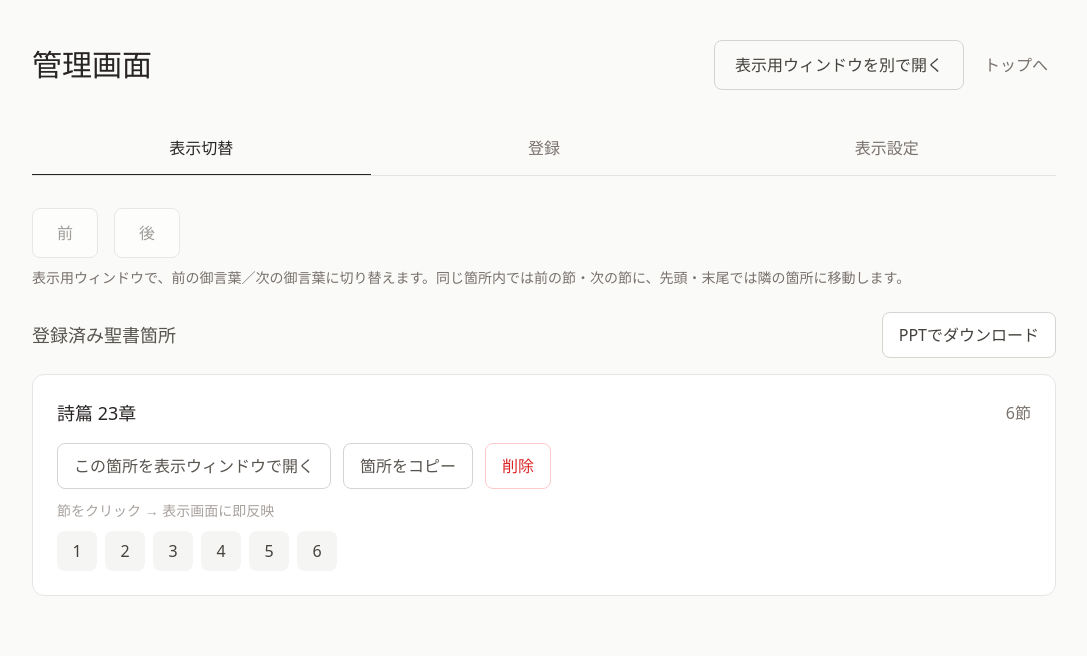
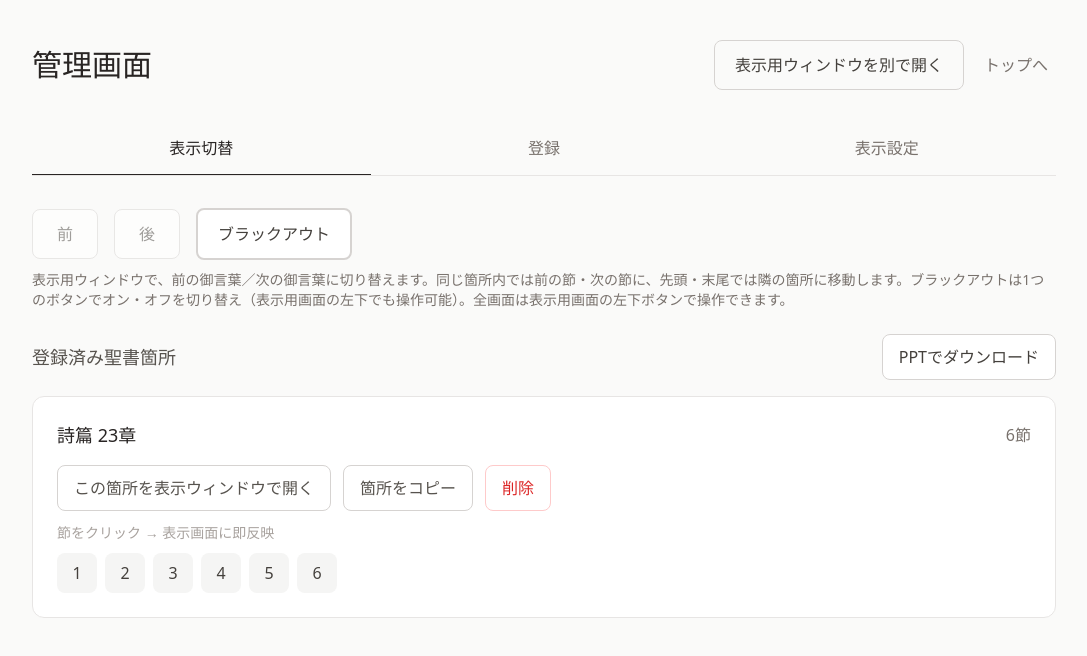
Before and after one commit to ktakaham/bible_presenter, a Next.js app: page /admin in a window 1280 px wide. Shown: the top 656 px of the page, without its empty margins (96-1183 px from the left). Built offline with nearby package versions, Linux system fonts and the light colour scheme.

Commit message:
黒画面/全画面機能

```diff
--- a/app/admin/page.tsx
+++ b/app/admin/page.tsx
@@ -2,6 +2,7 @@
 
 import {
   getBroadcastChannel,
+  sendBlackout,
   sendDisplaySettings,
   sendShowVerse,
   type BroadcastMessage,
@@ -71,6 +72,8 @@ export default function AdminPage() {
   const [activeTab, setActiveTab] = useState<"switch" | "register" | "settings">("switch");
   const [pptxDownloading, setPptxDownloading] = useState(false);
   const [pptxSelectOpen, setPptxSelectOpen] = useState(false);
+  /** 表示画面のブラックアウト状態（BLACKOUT_STATE で同期） */
+  const [blackoutOn, setBlackoutOn] = useState(false);
   /** 箇所ID -> 選択した節のインデックス（0始まり） */
   const [pptxSelectedVerses, setPptxSelectedVerses] = useState<Map<string, Set<number>>>(new Map());
   /** モーダル内のPPT用表示設定（モーダルを開いた時点の表示設定で初期化） */
@@ -119,6 +122,9 @@ export default function AdminPage() {
           passageId: msg.passageId,
           verseIndex: msg.verseIndex,
         });
+      }
+      if (msg?.type === "BLACKOUT_STATE") {
+        setBlackoutOn(msg.on);
       }
     };
     ch.addEventListener("message", handler);
@@ -321,7 +327,7 @@ export default function AdminPage() {
               </div>
             )}
             <div className="mb-5 sm:mb-6">
-              <div className="flex items-center gap-4">
+              <div className="flex flex-wrap items-center gap-3 sm:gap-4">
                 <button
                   type="button"
                   onClick={handlePrev}
@@ -338,9 +344,26 @@ export default function AdminPage() {
                 >
                   後
                 </button>
+                <button
+                  type="button"
+                  onClick={() => {
+                    const next = !blackoutOn;
+                    sendBlackout(next);
+                    setBlackoutOn(next);
+                  }}
+                  className={`min-h-[48px] px-4 py-2.5 sm:px-5 sm:py-3 rounded-lg font-medium text-base transition ${
+                    blackoutOn
+                      ? "bg-stone-800 text-white border-2 border-stone-800 hover:bg-stone-700"
+                      : "bg-white text-stone-700 border-2 border-stone-300 hover:bg-stone-50"
+                  }`}
+                  title={blackoutOn ? "表示に戻す" : "ブラックアウト"}
+                  aria-pressed={blackoutOn}
+                >
+                  {blackoutOn ? "ブラックアウト中" : "ブラックアウト"}
+                </button>
               </div>
               <p className="text-sm text-stone-500 mt-2 sm:mt-2.5">
-                表示用ウィンドウで、前の御言葉／次の御言葉に切り替えます。同じ箇所内では前の節・次の節に、先頭・末尾では隣の箇所に移動します。
+                表示用ウィンドウで、前の御言葉／次の御言葉に切り替えます。同じ箇所内では前の節・次の節に、先頭・末尾では隣の箇所に移動します。ブラックアウトは1つのボタンでオン・オフを切り替え（表示用画面の左下でも操作可能）。全画面は表示用画面の左下ボタンで操作できます。
               </p>
             </div>
             {copyFeedback === "コピーできませんでした" && (
--- a/app/display/[id]/DisplayClient.tsx
+++ b/app/display/[id]/DisplayClient.tsx
@@ -3,6 +3,7 @@
 import { VerseText } from "@/components/VerseText";
 import {
   getBroadcastChannel,
+  sendBlackoutState,
   sendCurrentState,
   type BroadcastMessage,
 } from "@/lib/broadcast";
@@ -113,6 +114,7 @@ export default function DisplayClient({
     )
   );
   const [isFullscreen, setIsFullscreen] = useState(false);
+  const [isBlackout, setIsBlackout] = useState(false);
   const [fontScale, setFontScaleState] = useState(DEFAULT_SCALE);
   const [theme, setThemeState] = useState<DisplayTheme>("dark");
   const [aspectRatio, setAspectRatioState] = useState<AspectRatioId>(DEFAULT_ASPECT_RATIO);
@@ -185,6 +187,21 @@ export default function DisplayClient({
     ch.addEventListener("message", handler);
     return () => ch.removeEventListener("message", handler);
   }, []);
+
+  useEffect(() => {
+    const ch = getBroadcastChannel();
+    if (!ch) return;
+    const handler = (e: MessageEvent<BroadcastMessage>) => {
+      const msg = e.data;
+      if (msg?.type === "BLACKOUT") setIsBlackout(msg.on);
+    };
+    ch.addEventListener("message", handler);
+    return () => ch.removeEventListener("message", handler);
+  }, []);
+
+  useEffect(() => {
+    sendBlackoutState(isBlackout);
+  }, [isBlackout]);
 
   const setFontScale = useCallback((v: number) => {
     const next = Math.min(MAX_SCALE, Math.max(MIN_SCALE, v));
@@ -324,6 +341,10 @@ export default function DisplayClient({
     <div
       className={`fixed inset-0 ${bgClass} flex flex-col items-center justify-center overflow-hidden select-none`}
     >
+      {isBlackout && (
+        <div className="fixed inset-0 bg-black z-20" aria-hidden="true" />
+      )}
+
       <div
         className={`flex flex-col items-center w-full flex-1 ${
           verticalAlign === "top"
@@ -370,7 +391,41 @@ export default function DisplayClient({
       <div
         className={`absolute bottom-[3vh] left-[2vw] right-[2vw] flex items-center justify-between pointer-events-none sm:pointer-events-auto`}
       >
-        <div className="flex items-center gap-1 opacity-0 hover:opacity-100 focus-within:opacity-100 transition-opacity">
+        <div className="flex items-center gap-2 opacity-0 hover:opacity-100 focus-within:opacity-100 transition-opacity z-30">
+          <button
+            type="button"
+            onClick={() => setIsBlackout((prev) => !prev)}
+            className={`flex items-center justify-center w-8 h-8 rounded ${isBlackout ? "bg-white/15 text-white border border-white/40 hover:bg-white/25" : isDark ? "bg-white/10 text-white hover:bg-white/20" : "bg-stone-200 text-stone-700 hover:bg-stone-300"}`}
+            title={isBlackout ? "表示に戻す" : "ブラックアウト"}
+            aria-label={isBlackout ? "表示に戻す" : "ブラックアウト"}
+          >
+            {isBlackout ? (
+              <svg xmlns="http://www.w3.org/2000/svg" width="18" height="18" viewBox="0 0 24 24" fill="none" stroke="currentColor" strokeWidth="2" strokeLinecap="round" strokeLinejoin="round"><rect x="2" y="3" width="20" height="14" rx="2" /><path d="M8 21h8" /><path d="M12 17v4" /><line x1="2" y1="3" x2="22" y2="17" /></svg>
+            ) : (
+              <svg xmlns="http://www.w3.org/2000/svg" width="18" height="18" viewBox="0 0 24 24" fill="none" stroke="currentColor" strokeWidth="2" strokeLinecap="round" strokeLinejoin="round"><rect x="2" y="3" width="20" height="14" rx="2" /><path d="M8 21h8" /><path d="M12 17v4" /><line x1="4" y1="7" x2="20" y2="7" /></svg>
+            )}
+          </button>
+          <button
+            type="button"
+            onClick={() => {
+              if (document.fullscreenElement) {
+                document.exitFullscreen?.();
+                setIsFullscreen(false);
+              } else {
+                document.documentElement.requestFullscreen?.();
+                setIsFullscreen(true);
+              }
+            }}
+            className={`flex items-center justify-center w-8 h-8 rounded ${isBlackout ? "bg-white/15 text-white border border-white/40 hover:bg-white/25" : isDark ? "bg-white/10 text-white hover:bg-white/20" : "bg-stone-200 text-stone-700 hover:bg-stone-300"}`}
+            title={isFullscreen ? "全画面解除" : "全画面表示"}
+            aria-label={isFullscreen ? "全画面解除" : "全画面表示"}
+          >
+            {isFullscreen ? (
+              <svg xmlns="http://www.w3.org/2000/svg" width="18" height="18" viewBox="0 0 24 24" fill="none" stroke="currentColor" strokeWidth="2" strokeLinecap="round" strokeLinejoin="round"><path d="M8 3v3a2 2 0 0 1-2 2H3m18 0h-3a2 2 0 0 1-2-2V3m0 18v-3a2 2 0 0 1 2-2h3M3 16v3a2 2 0 0 0 2 2h3" /></svg>
+            ) : (
+              <svg xmlns="http://www.w3.org/2000/svg" width="18" height="18" viewBox="0 0 24 24" fill="none" stroke="currentColor" strokeWidth="2" strokeLinecap="round" strokeLinejoin="round"><path d="M8 3H5a2 2 0 0 0-2 2v3m18 0V5a2 2 0 0 0-2-2h-3m0 18h3a2 2 0 0 0 2-2v-3M3 16v3a2 2 0 0 0 2 2h3" /></svg>
+            )}
+          </button>
           {prevId ? (
             <button
               type="button"
--- a/lib/broadcast.ts
+++ b/lib/broadcast.ts
@@ -18,7 +18,13 @@ export type BroadcastMessage =
   /** 表示画面 → 管理画面: 現在表示中の箇所・節 */
   | { type: "CURRENT_STATE"; passageId: string; verseIndex: number }
   /** 管理画面 → 表示画面: 表示設定 */
-  | { type: "DISPLAY_SETTINGS"; payload: DisplaySettingsPayload };
+  | { type: "DISPLAY_SETTINGS"; payload: DisplaySettingsPayload }
+  /** 管理画面 → 表示画面: ブラックアウト on/off */
+  | { type: "BLACKOUT"; on: boolean }
+  /** 表示画面 → 管理画面: ブラックアウト状態（トグル同期用） */
+  | { type: "BLACKOUT_STATE"; on: boolean }
+  /** 管理画面 → 表示画面: 全画面表示を要求 */
+  | { type: "REQUEST_FULLSCREEN" };
 
 export function getBroadcastChannel(): BroadcastChannel | null {
   if (typeof window === "undefined") return null;
@@ -71,3 +77,21 @@ export function sendDisplaySettings(payload: DisplaySettingsPayload): void {
     payload,
   } satisfies BroadcastMessage);
 }
+
+/** 管理画面 → 表示画面: ブラックアウト（true=黒画面、false=表示に戻す） */
+export function sendBlackout(on: boolean): void {
+  const ch = getBroadcastChannel();
+  ch?.postMessage({ type: "BLACKOUT", on } satisfies BroadcastMessage);
+}
+
+/** 表示画面 → 管理画面: ブラックアウト状態を通知（管理画面のトグル表示同期用） */
+export function sendBlackoutState(on: boolean): void {
+  const ch = getBroadcastChannel();
+  ch?.postMessage({ type: "BLACKOUT_STATE", on } satisfies BroadcastMessage);
+}
+
+/** 管理画面 → 表示画面: 全画面表示を要求 */
+export function sendRequestFullscreen(): void {
+  const ch = getBroadcastChannel();
+  ch?.postMessage({ type: "REQUEST_FULLSCREEN" } satisfies BroadcastMessage);
+}
```
